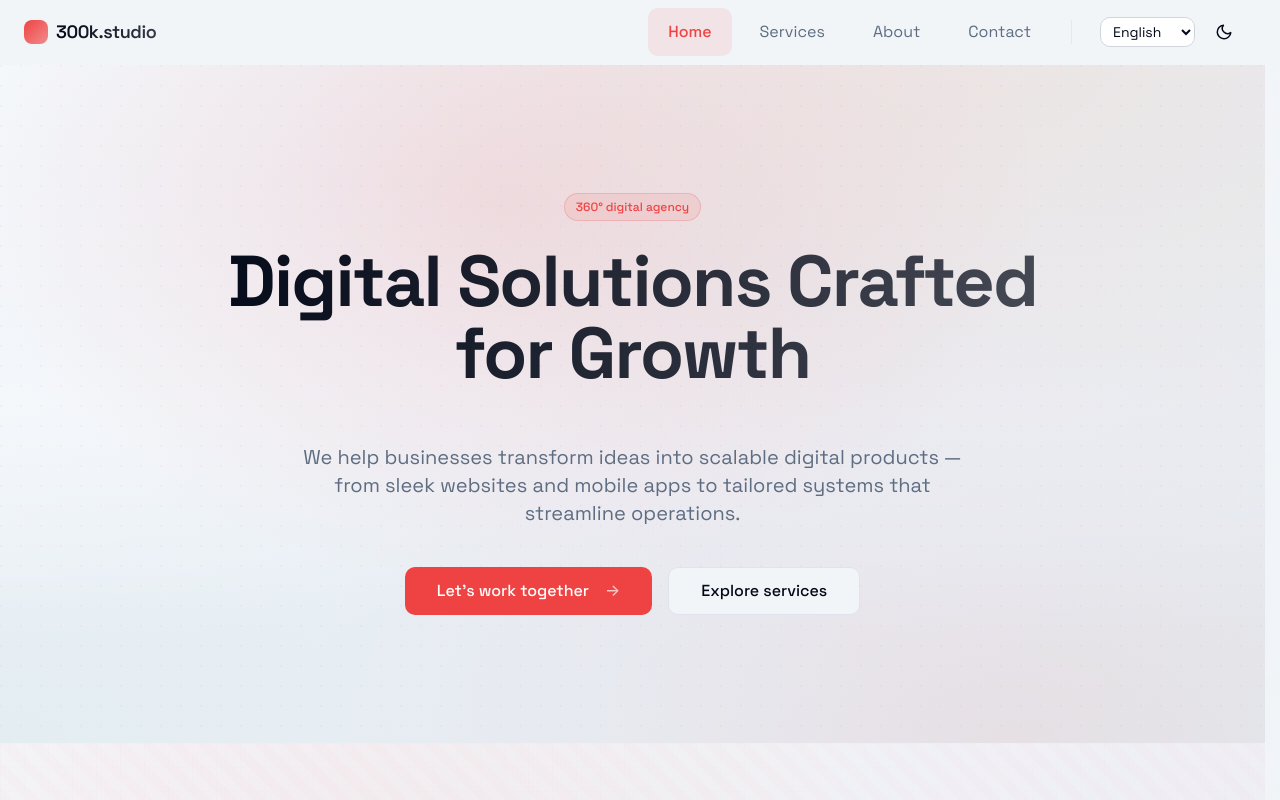
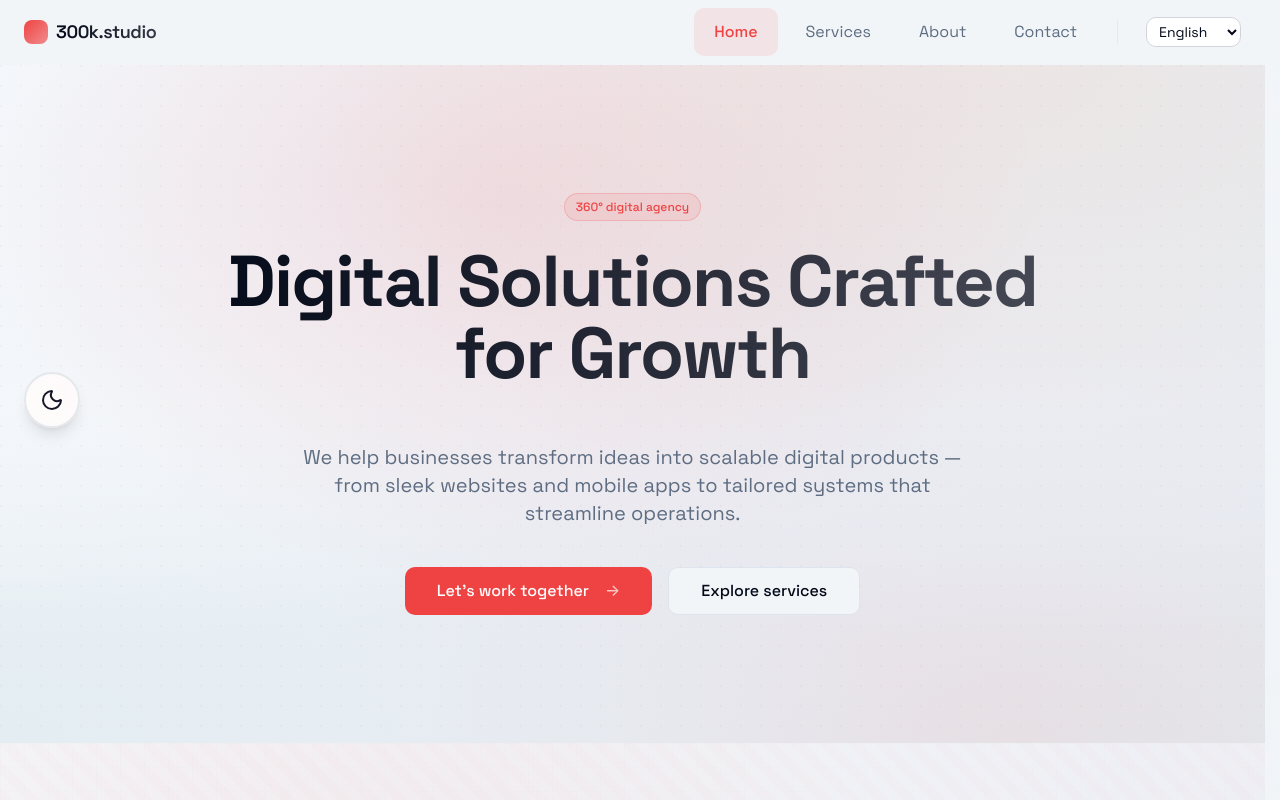
Before and after one commit to mouataz97/mywebsite, a React (Vite) app: page / in a window 1280 px wide. Shown: the top 800 px of the page. Built offline with nearby package versions, Linux system fonts and the light colour scheme.

Commit message:
adjusting the light and dark mode and make it more modern

```diff
--- a/client/components/DesktopNavigation.tsx
+++ b/client/components/DesktopNavigation.tsx
@@ -1,6 +1,5 @@
 import { Link, NavLink, useLocation } from 'react-router-dom';
 import { LanguageSwitcher } from './LanguageSwitcher';
-import { ThemeSwitch } from './ThemeSwitch';
 
 interface NavLink {
   to: string;
@@ -48,7 +47,6 @@ export function DesktopNavigation({ navLinks, isArabic }: DesktopNavigationProps
       <div className="h-6 w-px bg-border/40 mx-3"></div>
       <div className="flex items-center gap-3 pl-2">
         <LanguageSwitcher />
-        <ThemeSwitch />
       </div>
     </nav>
   );
--- /dev/null
+++ b/client/components/FloatingThemeToggle.tsx
@@ -0,0 +1,45 @@
+import { useTheme } from '@/hooks/use-theme';
+import { Moon, Sun } from 'lucide-react';
+
+export function FloatingThemeToggle() {
+  const { theme, toggleTheme } = useTheme();
+
+  return (
+    <button
+      onClick={toggleTheme}
+      className={`fixed left-6 top-1/2 -translate-y-1/2 z-[9999] w-14 h-14 rounded-full backdrop-blur-md shadow-lg hover:shadow-xl transition-all duration-300 hover:scale-110 active:scale-95 group ${
+        theme === 'light'
+          ? 'bg-white/90 border-2 border-gray-200 hover:bg-white hover:border-gray-300'
+          : 'bg-gray-800/90 border-2 border-gray-600 hover:bg-gray-800 hover:border-gray-500'
+      }`}
+      aria-label={`Switch to ${theme === 'light' ? 'dark' : 'light'} mode`}
+      title={`Switch to ${theme === 'light' ? 'dark' : 'light'} mode`}
+    >
+      <div className="relative w-full h-full flex items-center justify-center">
+        {/* Show Moon in light mode (to switch TO dark) */}
+        <Moon
+          className={`absolute w-6 h-6 text-gray-900 hover:text-black transition-all duration-300 ${
+            theme === 'light'
+              ? 'opacity-100 rotate-0 scale-100'
+              : 'opacity-0 -rotate-90 scale-75'
+          }`}
+        />
+
+        {/* Show Sun in dark mode (to switch TO light) */}
+        <Sun
+          className={`absolute w-6 h-6 text-yellow-100 hover:text-white transition-all duration-300 ${
+            theme === 'dark'
+              ? 'opacity-100 rotate-0 scale-100'
+              : 'opacity-0 rotate-90 scale-75'
+          }`}
+        />
+
+        {/* Hover glow effect */}
+        <div className="absolute inset-0 rounded-full bg-primary/10 opacity-0 group-hover:opacity-100 transition-opacity duration-300" />
+      </div>
+
+      {/* Floating animation */}
+      <div className="absolute inset-0 rounded-full animate-pulse bg-primary/5 opacity-0 group-hover:opacity-100 transition-opacity duration-500" />
+    </button>
+  );
+}
--- a/client/components/MobileMenu.tsx
+++ b/client/components/MobileMenu.tsx
@@ -2,7 +2,6 @@ import { createPortal } from 'react-dom';
 import { Link, NavLink, useLocation } from 'react-router-dom';
 import { useI18n } from '@/lib/i18n-new';
 import { LanguageSwitcher } from './LanguageSwitcher';
-import { ThemeSwitch } from './ThemeSwitch';
 import { useTheme } from '@/hooks/use-theme';
 
 interface NavLink {
@@ -115,7 +114,6 @@ export function MobileMenu({ isOpen, onClose, navLinks, isArabic }: MobileMenuPr
           <div className="flex items-center justify-between p-4 border-b border-border/20">
             <div className="flex items-center gap-3">
               <span id="mobile-menu-title" className="text-lg font-semibold tracking-tight">Menu</span>
-              <ThemeSwitch />
             </div>
             <button
               type="button"
--- a/client/src/App.tsx
+++ b/client/src/App.tsx
@@ -13,6 +13,7 @@ import { Modal } from '../components/ui/Modal';
 // App Components
 import { Header } from '../components/Header';
 import { ContactModal } from '../components/ContactModal';
+import { FloatingThemeToggle } from '../components/FloatingThemeToggle';
 import { I18nProvider, useI18n } from '../lib/i18n-new';
 import { ThemeProvider } from '../contexts/ThemeContext';
 
@@ -96,6 +97,10 @@ function AppContent({ children }: AppContentProps) {
         open={isContactModalOpen}
         onClose={handleContactModalClose}
       />
+
+      {/* Floating Theme Toggle */}
+      <FloatingThemeToggle />
+
       <Toaster position="top-center" />
     </div>
   );
```
